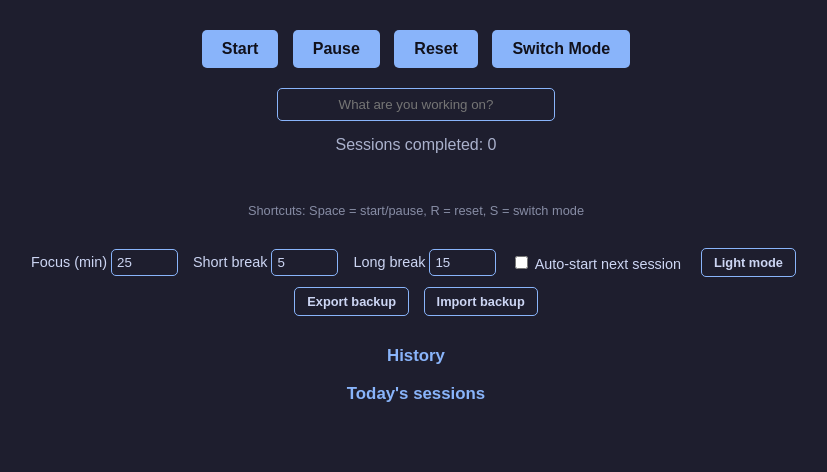
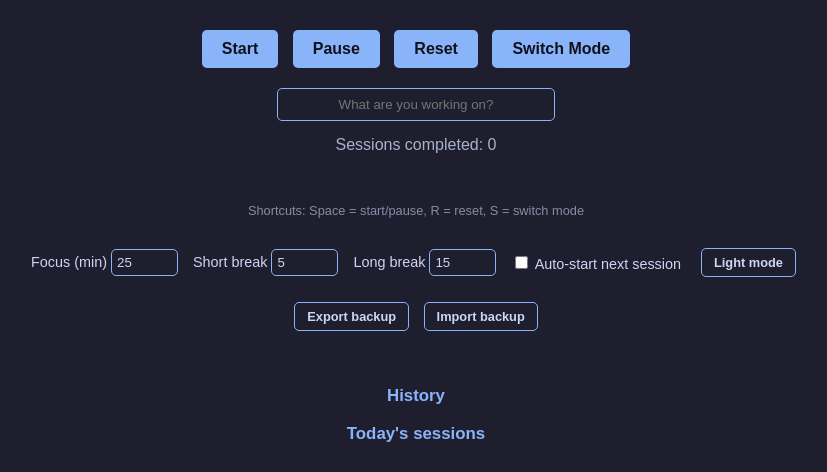
Before and after one commit to LakshyaKumarJha-MSIT/Personal-Pomodoro, a plain HTML site: page index.html in a window 1280 px wide. Shown: the part 383-855 px from the top of the page, without its empty margins (224-1051 px from the left). Before the commit the page ends 815 px from the top, so only its background shows below. Drawn offline with Linux system fonts and the light colour scheme; a script that the page names is missing.

Commit message:
phase 6.2 [see next message for info]

```diff
--- a/style.css
+++ b/style.css
@@ -39,3 +39,10 @@ button.small { background: transparent; color: var(--text); border: 1px solid va
 
 #taskInput { margin-top: 15px; width: 260px; max-width: 80vw; padding: 8px; border-radius: 5px; border: 1px solid var(--accent); background: transparent; color: var(--text); text-align: center; }
 #hint { margin-top: 15px; font-size: 0.8rem; opacity: 0.6; }
+
+/* Backup buttons and their message line */
+#data { margin-top: 15px; text-align: center; padding: 0 16px; }
+#dataMessage { min-height: 1.2rem; margin-top: 6px; font-size: 0.85rem; opacity: 0.85; }
+
+/* Dev mode banner: a bar across the top so you can't forget it's on */
+#devBanner { position: fixed; top: 0; left: 0; right: 0; padding: 6px 10px; text-align: center; font-size: 0.8rem; font-weight: bold; background: var(--accent); color: var(--on-accent); }
```
